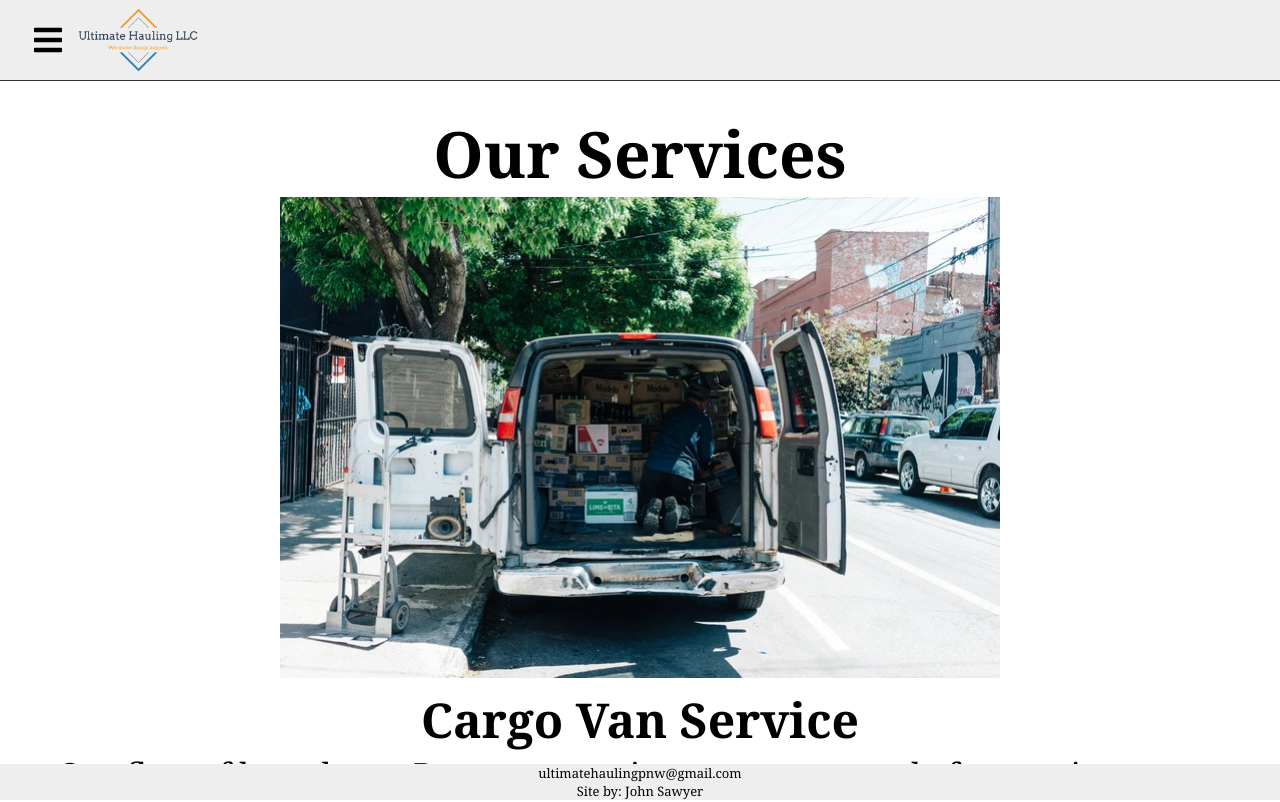
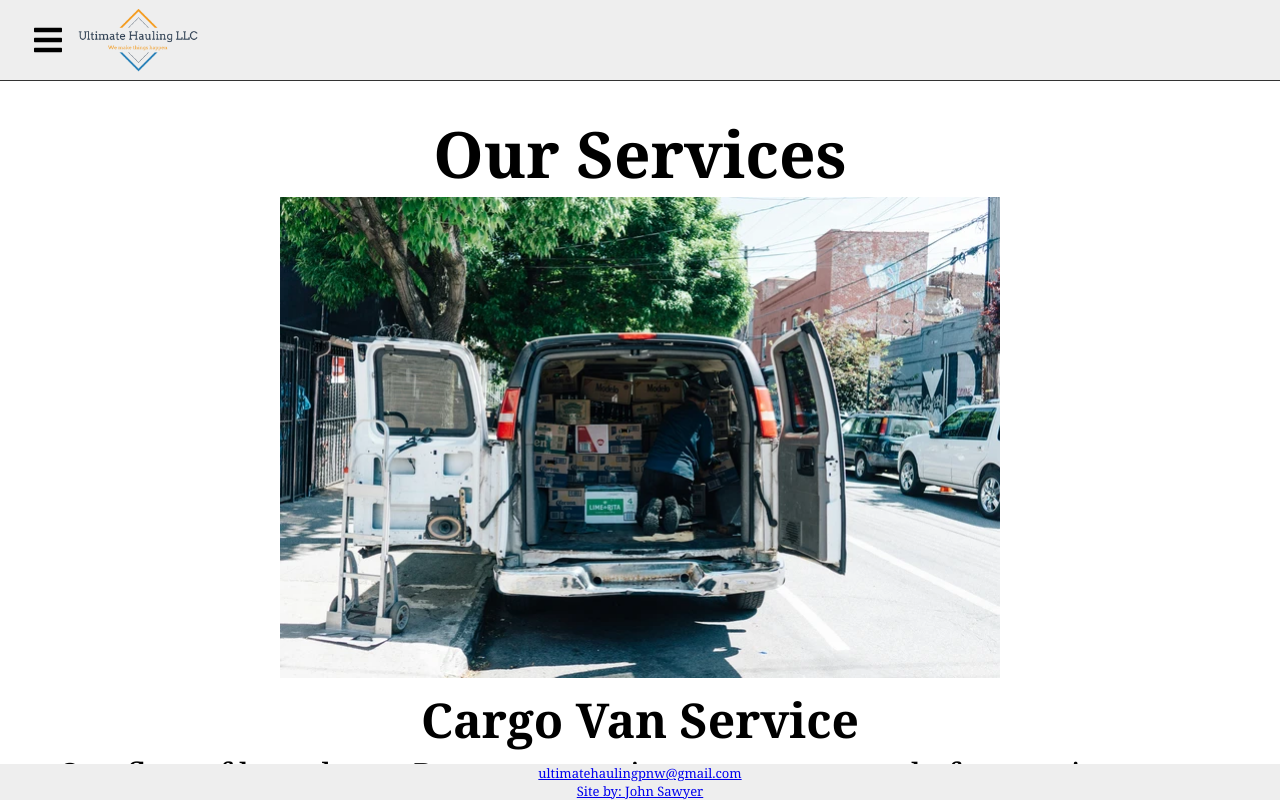
Before and after one commit to GreenUpBuddy/UltimateHaulingWebApp, a React (Create React App) app: page /services in a window 1280 px wide. Shown: the top 802 px of the page. Built offline with nearby package versions, Linux system fonts and the light colour scheme.

Commit message:
Deleting Unnecassary pages as well as fixing link in footer

```diff
--- a/src/pages/AboutUs.js
+++ b/src/pages/AboutUs.js
@@ -49,9 +49,9 @@
 				</div>
 			</form>
 			<footer className="footer" >
-		  		<text href="mailto:ultimatehaulingpnw@gmail.com">ultimatehaulingpnw@gmail.com</text>
+		  		<a href="mailto:ultimatehaulingpnw@gmail.com">ultimatehaulingpnw@gmail.com</a>
 				<br></br>
-		  		<text href="https://www.linkedin.com/in/john-sawyer-bb2072222/">Site by: John Sawyer</text>
+		  		<a href={'https://www.linkedin.com/in/john-sawyer-bb2072222/'}>Site by: John Sawyer</a>
 			</footer>
 		</div>
 	);
--- a/src/pages/ContactUs.js
+++ b/src/pages/ContactUs.js
@@ -69,9 +69,9 @@
 				</div>
 			</form>
 			<footer className="footer" >
-		  		<text href="mailto:ultimatehaulingpnw@gmail.com">ultimatehaulingpnw@gmail.com</text>
+		  		<a href="mailto:ultimatehaulingpnw@gmail.com">ultimatehaulingpnw@gmail.com</a>
 				<br></br>
-		  		<text href="https://www.linkedin.com/in/john-sawyer-bb2072222/">Site by: John Sawyer</text>
+		  		<a href={'https://www.linkedin.com/in/john-sawyer-bb2072222/'}>Site by: John Sawyer</a>
 			</footer>
 		</div>
 	);
--- a/src/pages/Services.js
+++ b/src/pages/Services.js
@@ -55,9 +55,9 @@
 				</Panel>
 			</form>
 			<footer className="footer" >
-		  		<text href="mailto:ultimatehaulingpnw@gmail.com">ultimatehaulingpnw@gmail.com</text>
+		  		<a href="mailto:ultimatehaulingpnw@gmail.com">ultimatehaulingpnw@gmail.com</a>
 				<br></br>
-		  		<text href="https://www.linkedin.com/in/john-sawyer-bb2072222/">Site by: John Sawyer</text>
+		  		<a href={'https://www.linkedin.com/in/john-sawyer-bb2072222/'}>Site by: John Sawyer</a>
 			</footer>
 		  </div>
 	);
```
Also changed, not shown: src/pages/Events.js (deleted, +0 -27 lines), src/pages/Support.js (deleted, +0 -13 lines).
